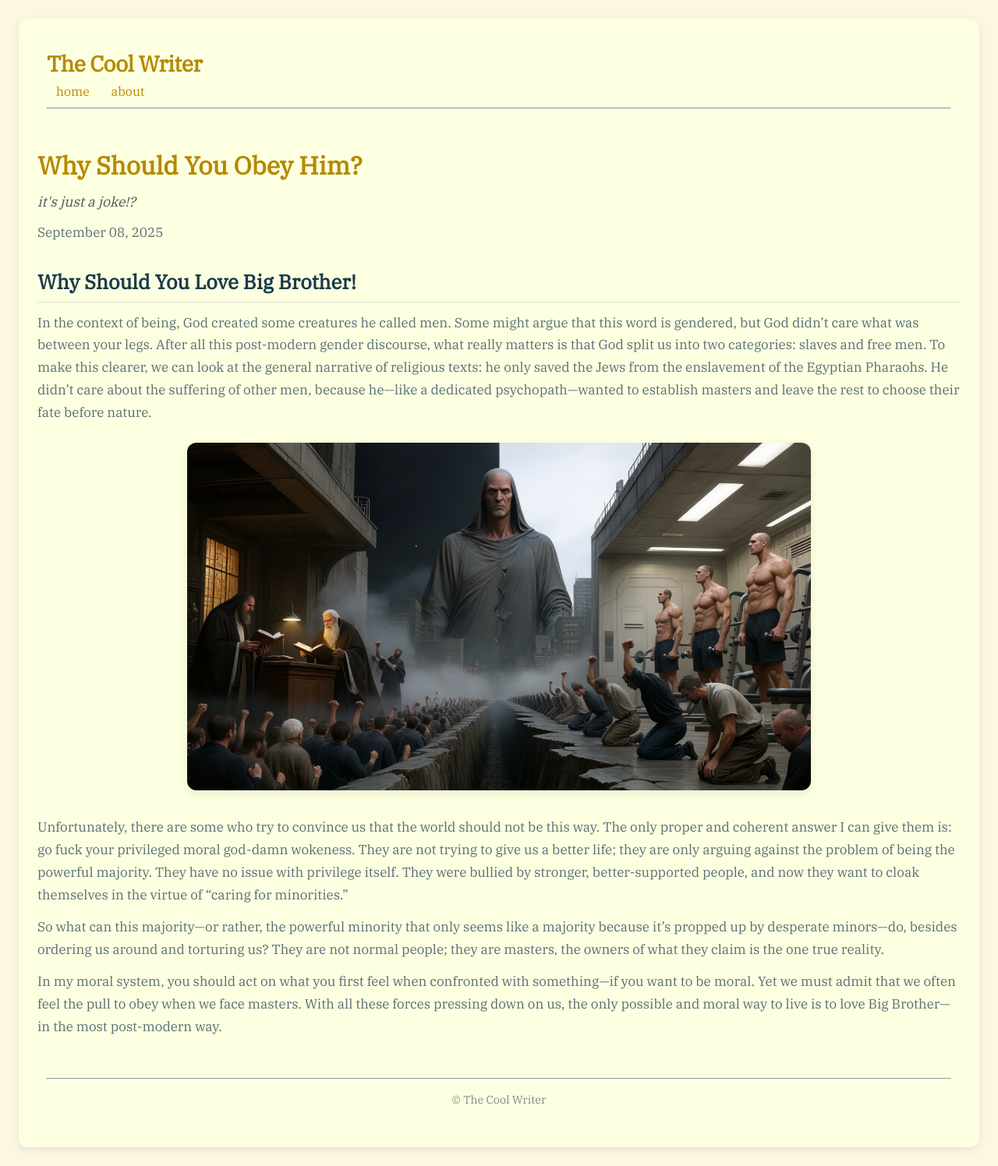
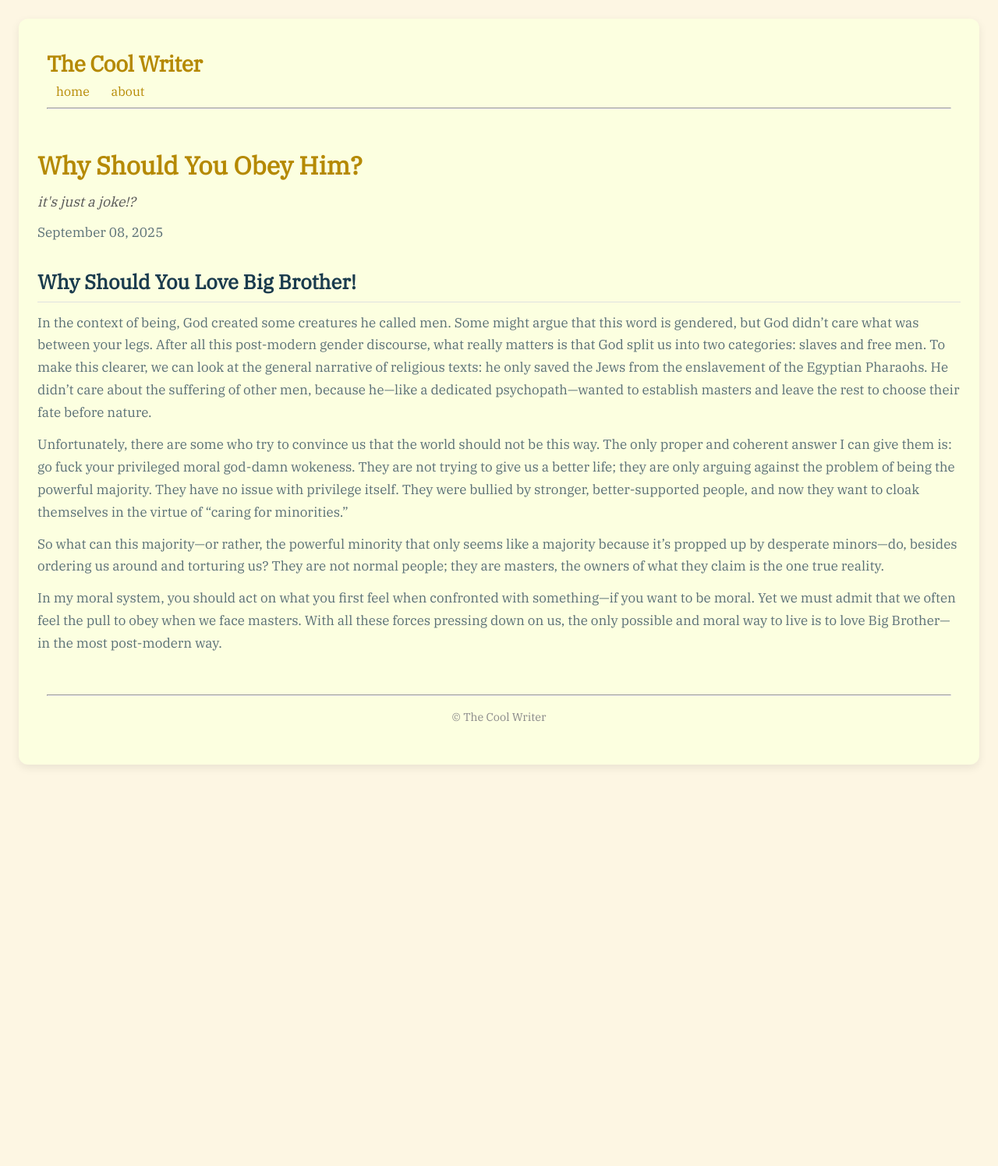
Before and after one commit to mahdikarimi1386339/mahdikarimi1386339.github.io, a Jekyll site: the page built from _posts/2025-09-08-Why-Should-You-Obey.md, in a window 1280 px wide. Shown: the whole page at 78% size. Built offline with Jekyll 4.4.1, drawn with Linux system fonts in a browser that asks for light colours; some web fonts are replaced; after the commit the page ends 1005 px from its top, so only the background shows below that.

Commit message:
Update 2025-09-08-Why-Should-You-Obey.md
delete the picture

```diff
--- a/_posts/2025-09-08-Why-Should-You-Obey.md
+++ b/_posts/2025-09-08-Why-Should-You-Obey.md
@@ -9,9 +9,6 @@ description: it's just a joke!?
 <p>
 In the context of being, God created some creatures he called men. Some might argue that this word is gendered, but God didn’t care what was between your legs. After all this post-modern gender discourse, what really matters is that God split us into two categories: slaves and free men. To make this clearer, we can look at the general narrative of religious texts: he only saved the Jews from the enslavement of the Egyptian Pharaohs. He didn’t care about the suffering of other men, because he—like a dedicated psychopath—wanted to establish masters and leave the rest to choose their fate before nature.
 </p>
-<div class="PostImages">
-    <img src="{{ '/assets/images/Obey.png' | relative_url }}" alt="Obeyment">
-</div>
 <p>
 Unfortunately, there are some who try to convince us that the world should not be this way. The only proper and coherent answer I can give them is: go fuck your privileged moral god-damn wokeness. They are not trying to give us a better life; they are only arguing against the problem of being the powerful majority. They have no issue with privilege itself. They were bullied by stronger, better-supported people, and now they want to cloak themselves in the virtue of “caring for minorities.”
 </p>
```
